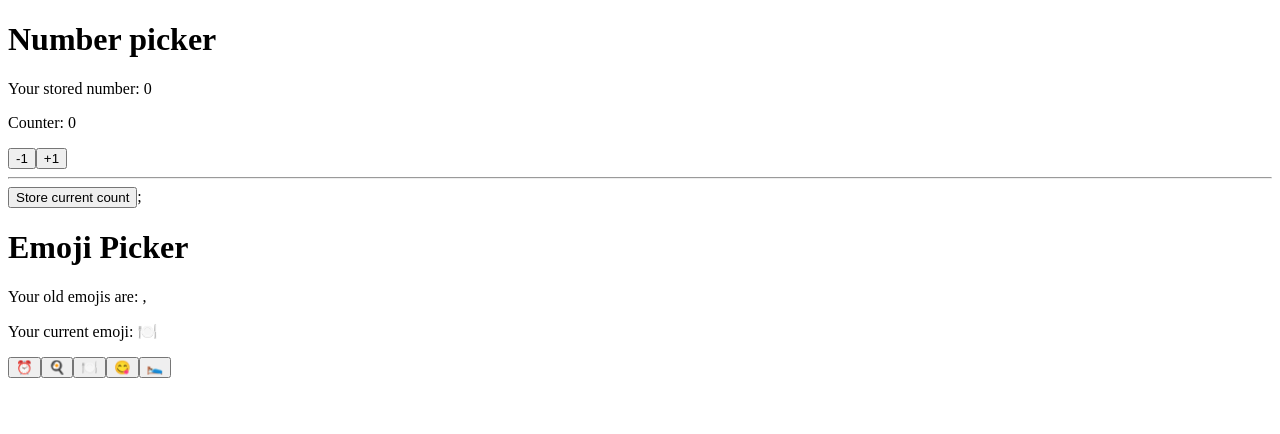
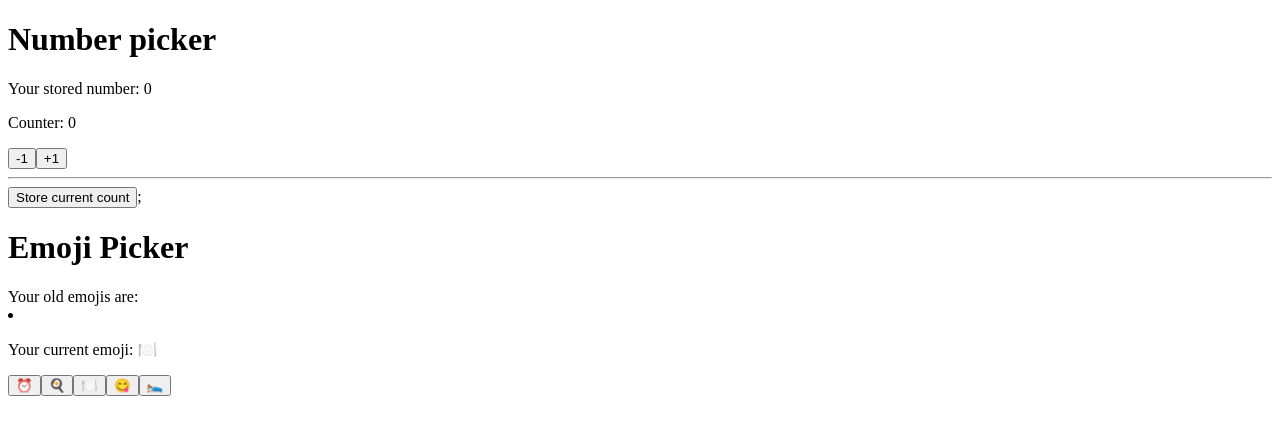
Before and after one commit to zahrabeng/counter-app-with-saving, a React (Create React App) app: page / in a window 1280 px wide. Both pictures are taken after a click on the button "🍽️". Shown: the top 434 px of the page. Built offline with nearby package versions, Linux system fonts and the light colour scheme; the HTML template or start-up script is replaced by a standard one.

Commit message:
added mapping function to create lists

```diff
--- a/src/components/EmojiPicker.tsx
+++ b/src/components/EmojiPicker.tsx
@@ -2,7 +2,7 @@ import { useState } from "react";
 
 export default function EmojiPicker(): JSX.Element {
   const [emojiValueFromCurrentRender, queRenderWithEmojiValue] = useState("");
-  const [storedValueFromCurrentRender, queRenderWithStoredValue] = useState<string[]>([""]);
+  const [storedValueFromCurrentRender, queRenderWithStoredValue] = useState<string[]>([]);
 
   const HandleRenderClockEmoji = () => {
     queRenderWithStoredValue([...storedValueFromCurrentRender, emojiValueFromCurrentRender, ]);
@@ -29,10 +29,18 @@ export default function EmojiPicker(): JSX.Element {
     queRenderWithEmojiValue("🛌");
   };
 
+//mapping function for list
+const emojiArray = storedValueFromCurrentRender.map((emoji) =>
+<><li>
+    {emoji}
+</li>
+</>
+)
+
   return (
     <div>
       <h1>Emoji Picker</h1>
-      <p>Your old emojis are: {storedValueFromCurrentRender.join(", ")} </p>
+      <p>Your old emojis are: {emojiArray} </p>
       <p>Your current emoji: {emojiValueFromCurrentRender}</p>
 
       <button onClick={HandleRenderClockEmoji}>⏰</button>
@@ -43,3 +51,5 @@ export default function EmojiPicker(): JSX.Element {
     </div>
   );
 }
+
+//storedValueFromCurrentRender.join(", ")
```
